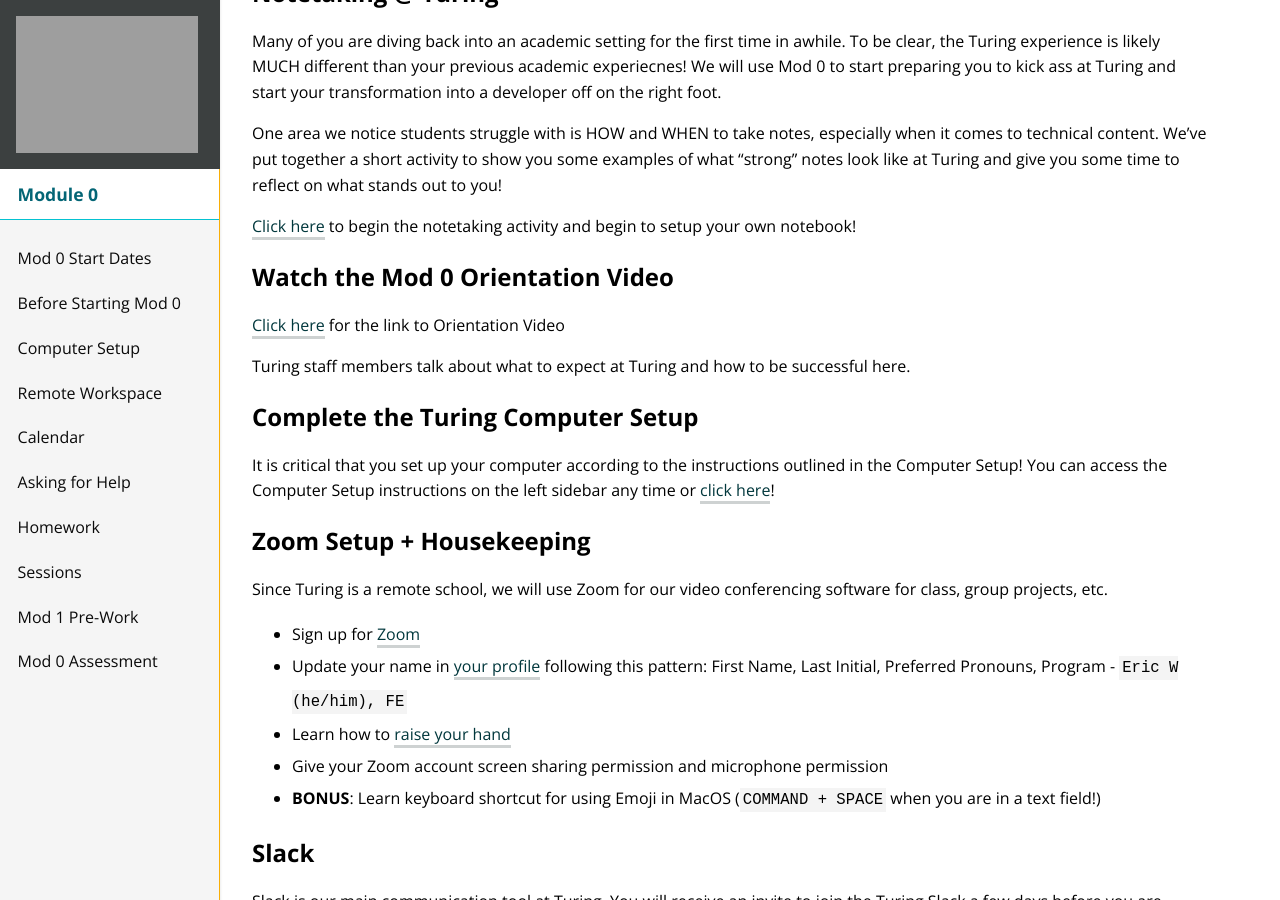
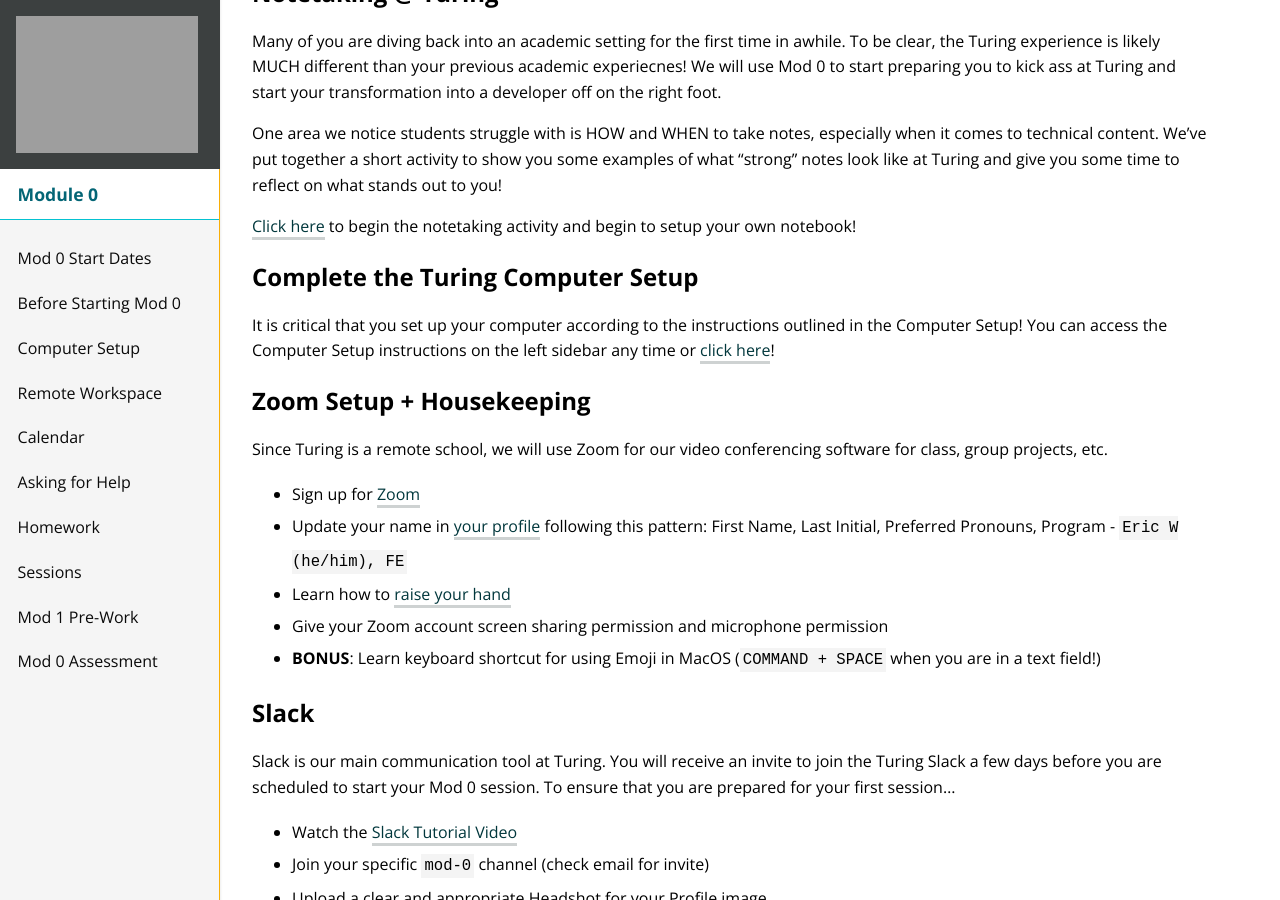
Before and after one commit to turingschool/mod-0-curriculum, a Jekyll site: the page built from before-mod-0.md, in a window 1280 px wide and 900 px high, scrolled down 576 px. Built offline with Jekyll 4.4.1, drawn with Linux system fonts in a browser that asks for light colours; nearby versions of some CDN libraries.

Commit message:
Adjust M0 prework

```diff
--- a/before-mod-0.md
+++ b/before-mod-0.md
@@ -24,12 +24,6 @@
 One area we notice students struggle with is HOW and WHEN to take notes, especially when it comes to technical content. We've put together a short activity to show you some examples of what "strong" notes look like at Turing and give you some time to reflect on what stands out to you!
 
 [Click here](https://gist.github.com/ericweissman/a729a849ed6355ed8ee0c9156a8e9c98) to begin the notetaking activity and begin to setup your own notebook!
-
-
-## Watch the Mod 0 Orientation Video
-[Click here](https://www.youtube.com/watch?v=HPZ3qLQdrZA&list=PL1Y67f0xPzdO9ChmEnqMif4Y5uO3lAl4l&index=1) for the link to Orientation Video
-
-Turing staff members talk about what to expect at Turing and how to be successful here.
 
 
 ## Complete the Turing Computer Setup
```
